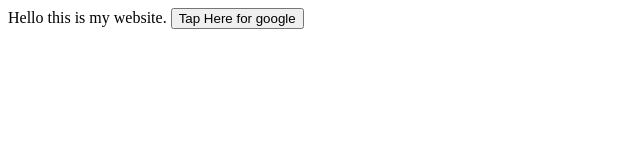
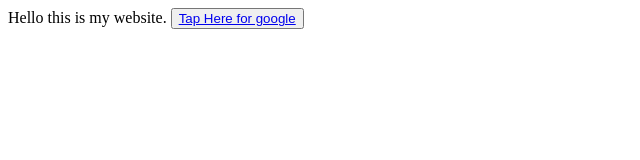
Before and after one commit to Afzxn/hello, a plain HTML site: page hello.html in a window 1280 px wide. Shown: the whole page, without its empty margins (0-640 px from the left). Drawn offline with Linux system fonts and the light colour scheme.

Commit message:
added google

```diff
--- a/hello.html
+++ b/hello.html
@@ -6,7 +6,7 @@
     </head>
     <body>
         Hello this is my website.
-        <button href="https://google.com"> Tap Here for google</button>
+        <button> <a href="https://google.com">Tap Here for google </a></button>
     </body>
 
 </html>
```
